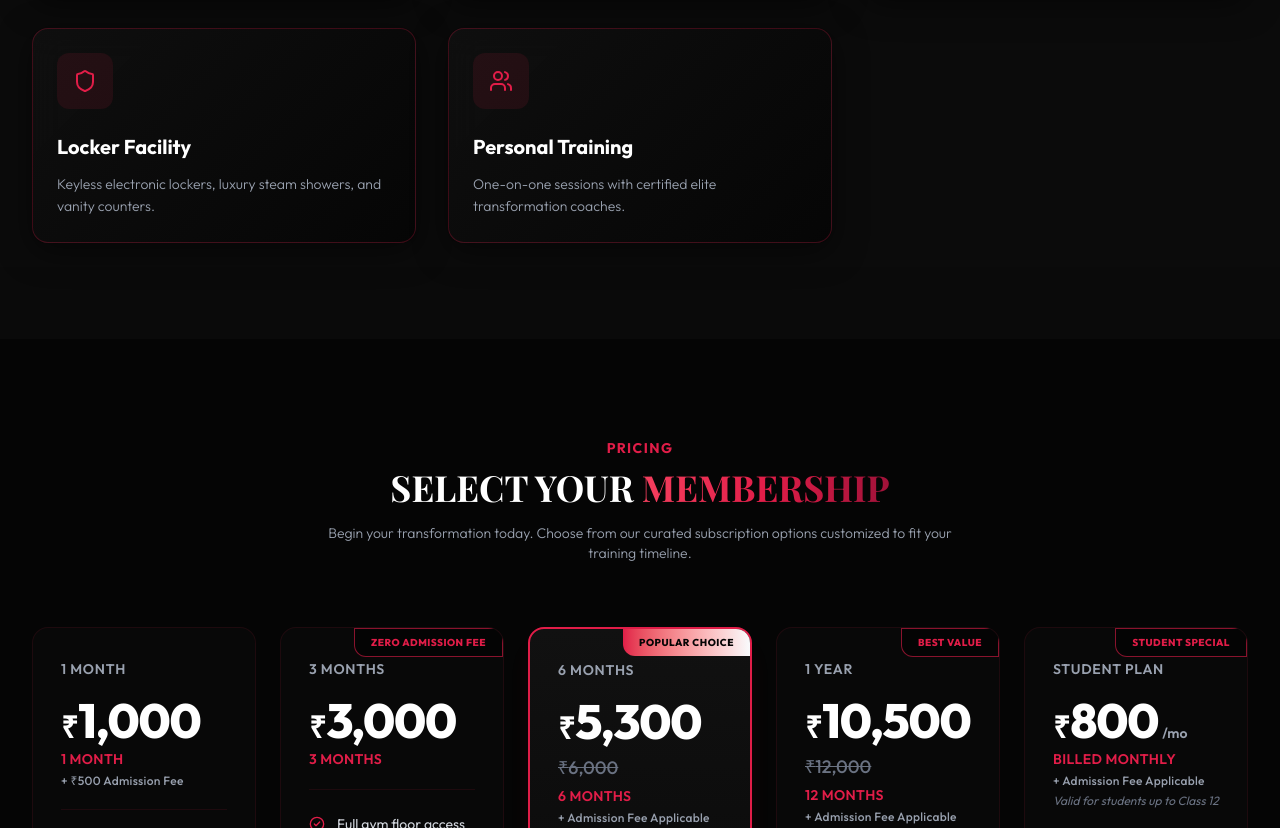
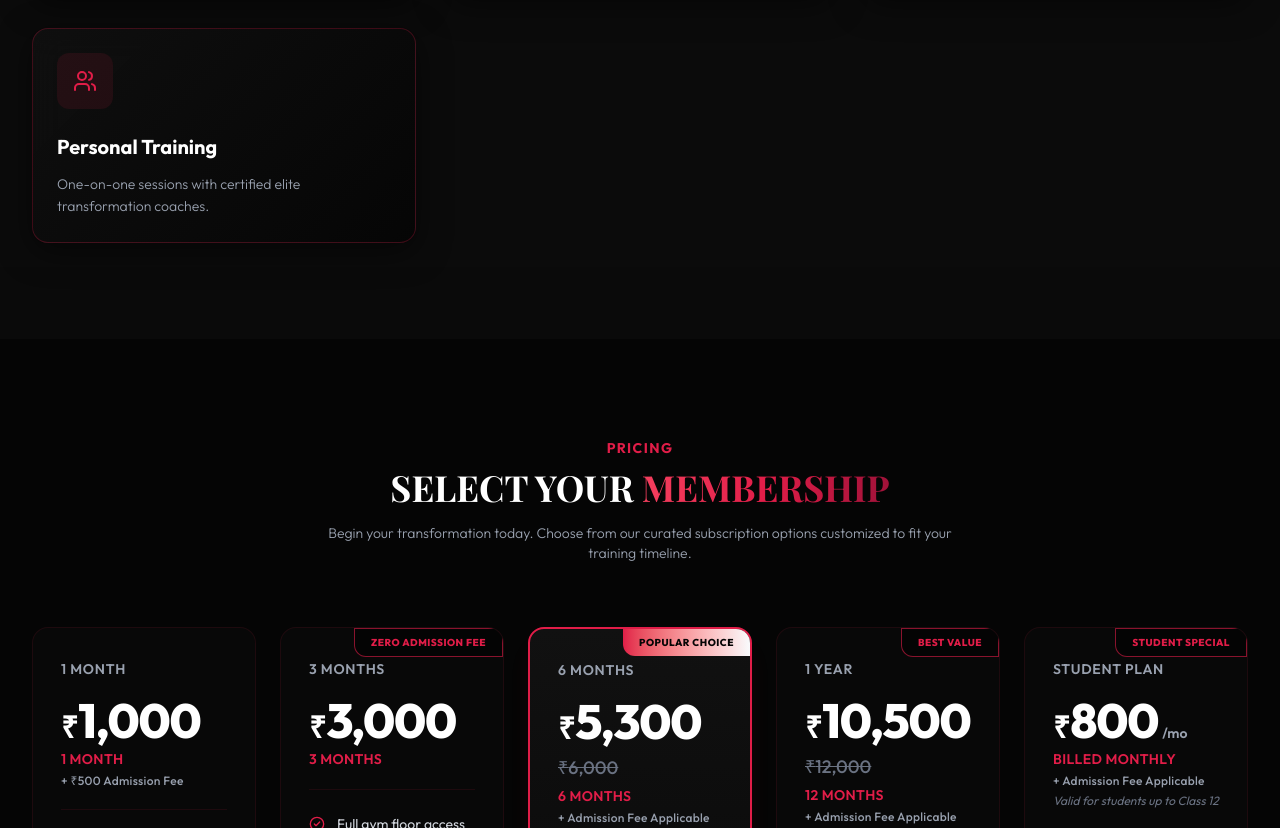
Before and after one commit to aswanth-kt/Ella_Fitness_Centre, a React (Vite) app in the folder frontend/: page / in a window 1280 px wide. Shown: the part 2020-2848 px from the top of the page. Built offline with nearby package versions, Linux system fonts and the light colour scheme; no server answers; a web font is replaced by a local one.

Commit message:
fix: comment out 'Locker Facility' from facilities list on LandingPage

```diff
--- a/frontend/src/pages/LandingPage.jsx
+++ b/frontend/src/pages/LandingPage.jsx
@@ -31,7 +31,7 @@ const LandingPage = () => {
     { title: 'Cardio Zone', desc: 'Premium treadmills, ellipticals, and climbmills with high-tech displays.', icon: Heart },
     { title: 'Weight Training', desc: 'Premium dumbbells up to 70kg, multi-racks, and plate-loaded machines.', icon: Trophy },
     { title: 'Functional Training', desc: 'Sled tracks, kettlebells, battle ropes, and specialized crossfit cages.', icon: Zap },
-    { title: 'Locker Facility', desc: 'Keyless electronic lockers, luxury steam showers, and vanity counters.', icon: Shield },
+    // { title: 'Locker Facility', desc: 'Keyless electronic lockers, luxury steam showers, and vanity counters.', icon: Shield },
     { title: 'Personal Training', desc: 'One-on-one sessions with certified elite transformation coaches.', icon: Users }
   ];
 
```
